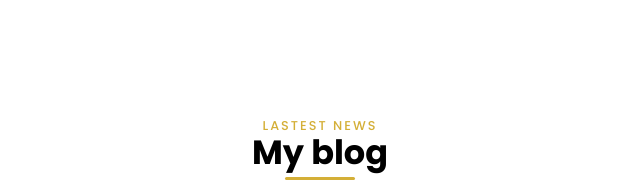
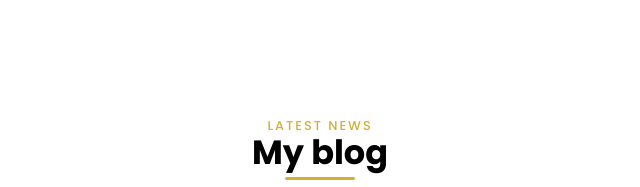
Before and after one commit to malcomkamau/Portfolio, a plain HTML site: page portfolio-website-main-backup/index.html in a window 1280 px wide. Shown: the part 2120-2307 px from the top of the page, 320-960 px from the left. Drawn offline with nearby package versions, Linux system fonts and the light colour scheme.

Commit message:
index.html

```diff
--- a/portfolio-website-main-backup/index.html
+++ b/portfolio-website-main-backup/index.html
@@ -525,7 +525,7 @@
       <section class="blog section">
         <div class="container">
           <div class="section-header">
-            <h3 class="title" data-title="Lastest News">My blog</h3>
+            <h3 class="title" data-title="Latest News">My blog</h3>
             <p class="text">
               Advancements in technology occur everyday. I cover the latest and most interesting ones
             </p>
@@ -820,9 +820,9 @@
               <li>
                 <a href="#services">Services</a>
               </li>
-              <li>
+              <!--<li>
                 <a href="#project">Projects</a>
-              </li>
+              </li>-->
               <li>
                 <a href="#about">About</a>
               </li>
```
